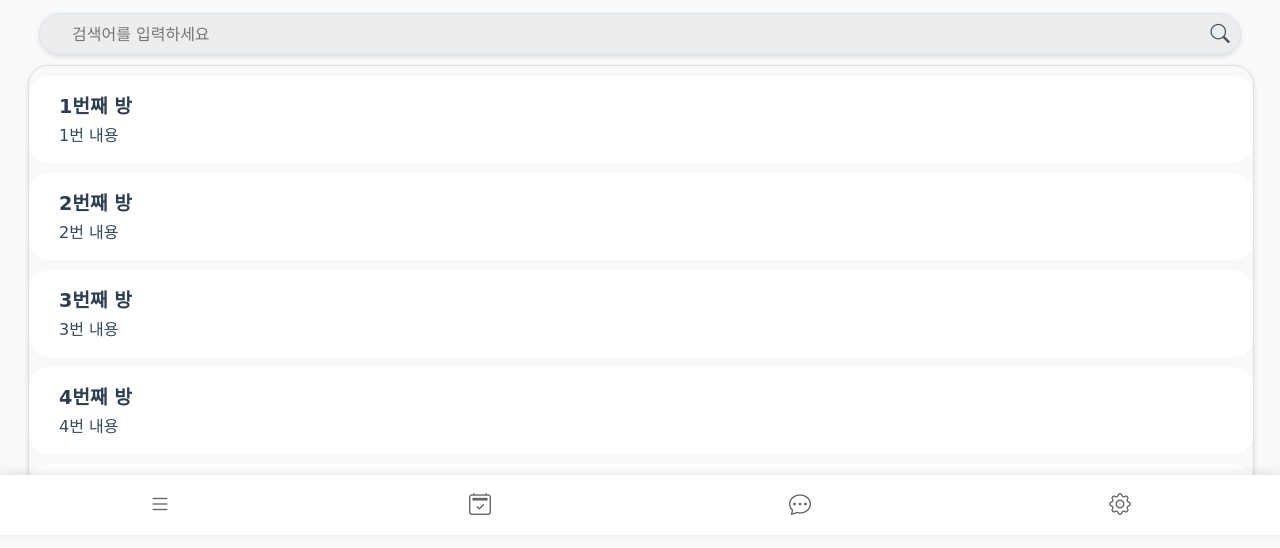
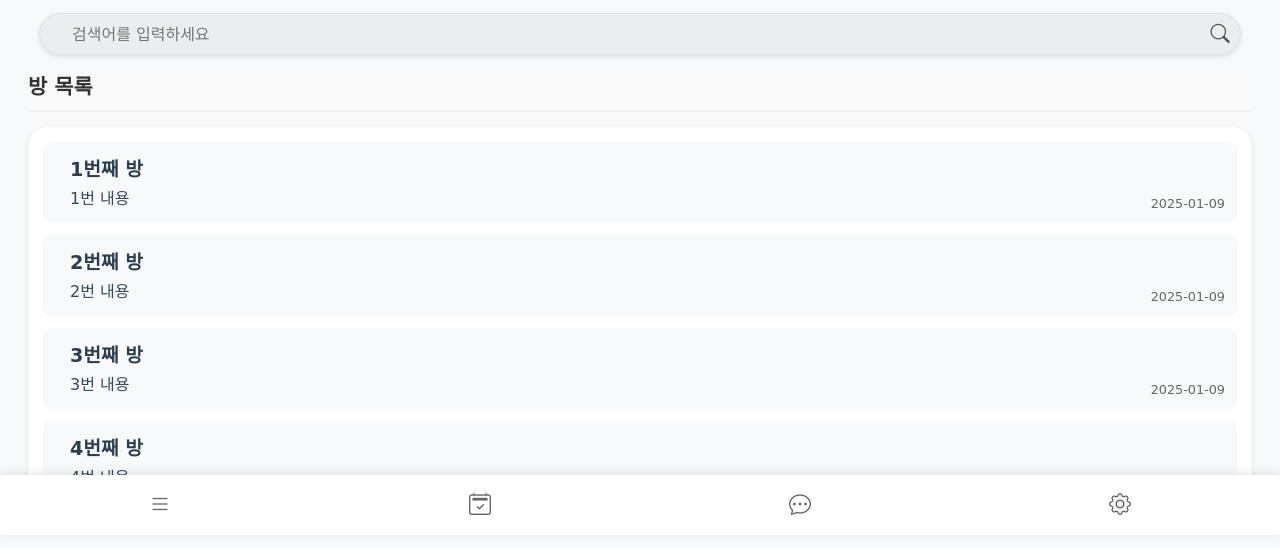
Before and after one commit to seonsun10/react_mobileTodo, a React (Vite) app: page /chat in a window 1280 px wide. Shown: the part 265-813 px from the top of the page. Built offline with nearby package versions, Linux system fonts and the light colour scheme.

Commit message:
스타일 통일 및 방 검색 추가

```diff
--- a/src/Chat.jsx
+++ b/src/Chat.jsx
@@ -41,10 +41,23 @@ const Chat = () => {
   const [chatList, setChatList] = useState(mockChatList);
   const [searchVal, setSearchVal] = useState("");
 
+  //채팅방 검색
+  const getSearchChatList = () => {
+    if (searchVal === "") {
+      return chatList;
+    }
+
+    return chatList.filter((item) =>
+      item.title.toLowerCase().includes(searchVal.toLowerCase())
+    );
+  };
+
+  const searchRoomList = getSearchChatList();
+
   return (
     <div className="Chat searchBox">
       <Search setSearchVal={setSearchVal} targetClassNm={".Chat"} />
-      <ChatList chatList={chatList} />
+      <ChatList chatList={searchRoomList} />
     </div>
   );
 };
--- a/src/components/ChatList.css
+++ b/src/components/ChatList.css
@@ -1,8 +1,8 @@
 .ChatList {
   background-color: #f9f9f9;
   border-radius: 20px;
-    box-shadow: 0 2px 5px rgba(0, 0, 0, 0.1);
-    border: 1px solid #ddd;
+  /* box-shadow: 0 2px 5px rgba(0, 0, 0, 0.1); */
+  /* border: 1px solid #ddd; */
   /* max-height: 400px;
     overflow-y: auto; */
   width: 100%;
@@ -30,3 +30,39 @@
   line-height: 1.5;
   padding-left: 15px;
 }
+
+.ChatList h4 {
+  color: #333;
+  font-size: 1.3rem;
+  border-bottom: 2px solid #f0f0f0;
+  padding-bottom: 10px;
+  margin: 5px 0 15px 0;
+}
+
+.room_section {
+  box-shadow: 0 2px 5px rgba(0, 0, 0, 0.1);
+}
+
+.room_items_container {
+  display: flex;
+  flex-direction: column;
+  gap: 12px;
+}
+
+/* 방 css */
+.room {
+  padding: 12px;
+  background-color: #f8f9fa;
+  border-radius: 8px;
+  display: flex;
+  flex-direction: column;
+  position: relative;
+}
+
+.chatDate {
+  position: absolute;
+  right: 12px;
+  bottom: 12px;
+  color: #666;
+  font-size: 0.8rem;
+}
--- a/src/components/ChatList.jsx
+++ b/src/components/ChatList.jsx
@@ -3,15 +3,22 @@ import "./ChatList.css";
 const ChatList = ({ chatList }) => {
   return (
     <div className="ChatList">
+      <h4>방 목록</h4>
+      <div className="room_section">
+        <div className="room_items_container">
           {chatList &&
             chatList.map((chatRoom) => {
               return (
-            <div key={chatRoom.roomNo}>
+                  <div key={chatRoom.roomNo} className="room">
                     <div className="title">{chatRoom.title}</div>
                     <div className="content">{chatRoom.content}</div>
+                    <div className="chatDate">2025-01-09</div>
                   </div>
               );
-        })}
+            })
+          }
+        </div>
+      </div>
     </div>
   );
 };
--- a/src/components/TodoList.css
+++ b/src/components/TodoList.css
@@ -19,7 +19,7 @@
 
 .todo {
   background-color: white;
-  border-radius: 10px;
+  border-radius: 20px;
   padding: 20px;
   margin-bottom: 15px;
   box-shadow: 0 2px 5px rgba(0, 0, 0, 0.1);
```
Lines whose indentation alone changed are shown as unchanged.
